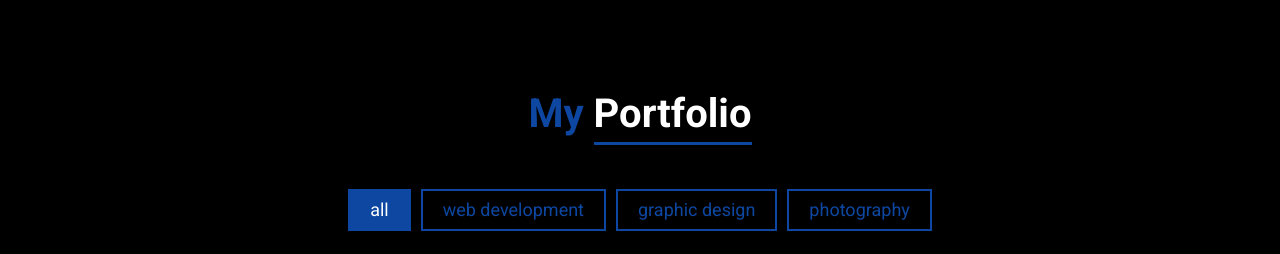
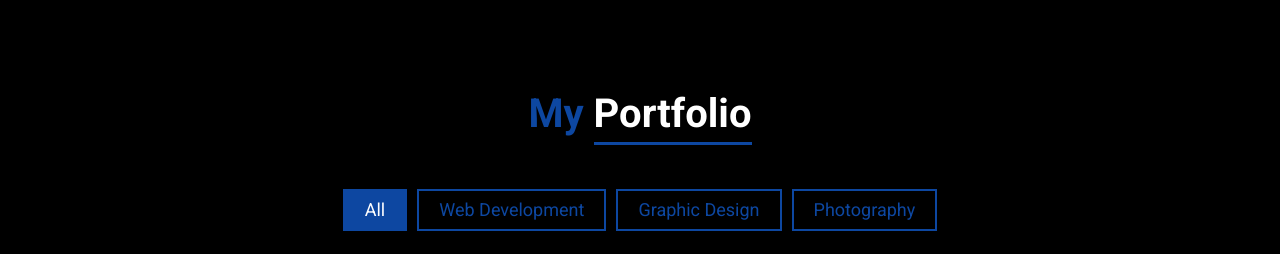
Before and after one commit to DenisMoldovanu/Portfolio, a React (Create React App) app: page / in a window 1280 px wide. Shown: the part 3767-4021 px from the top of the page. Built offline with nearby package versions, Linux system fonts and the light colour scheme.

Commit message:
style updates

```diff
--- a/src/components/portfolio/styles.scss
+++ b/src/components/portfolio/styles.scss
@@ -40,6 +40,7 @@
                 display: inline-block;
                 padding: 10px 20px;
                 font-size: 18px;
+				text-transform: capitalize;
                 color: $blueDark;
                 background-color: transparent;
                 border: 2px solid $blueDark;
@@ -94,7 +95,7 @@
 						color: $white;
 					}
 					a{
-						color: $white;
+						color: $lightGrey;
 						text-decoration: none;
 						cursor: pointer;
 						svg{
```
